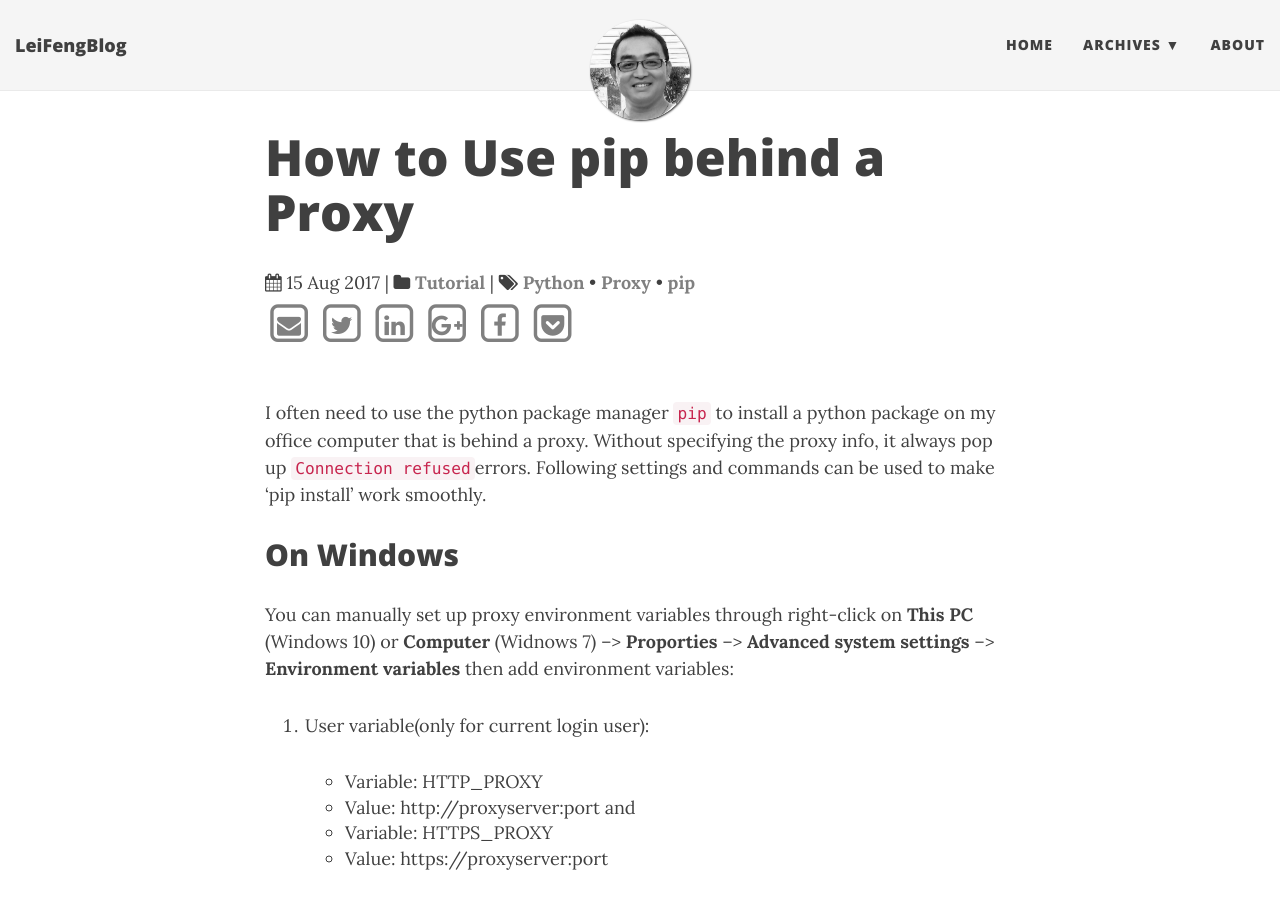
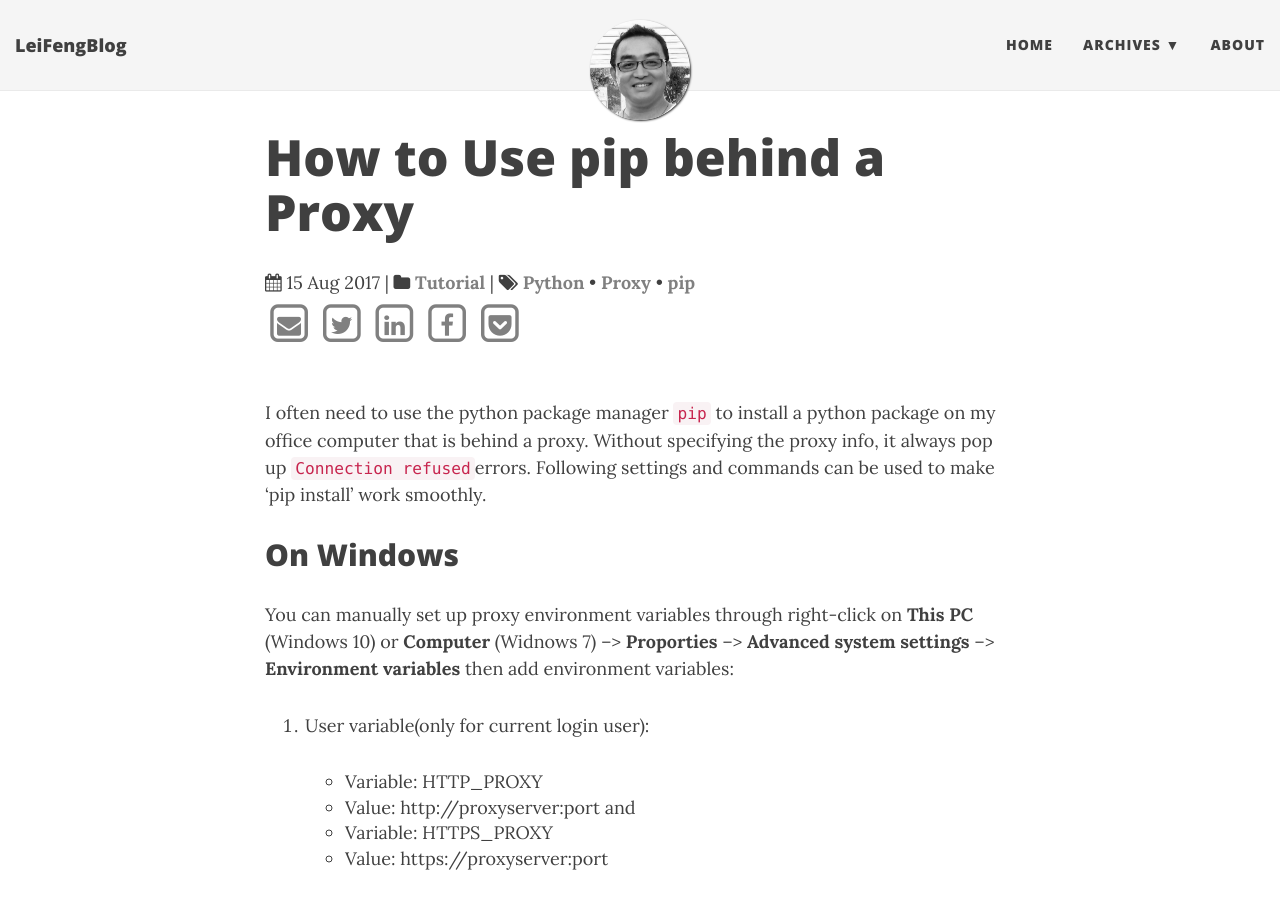
Before and after one commit to stonefl/stonefl.github.io, a Jekyll site: the page built from _posts/2017-09-22-how-to-use-pip-behind-a-proxy.md, in a window 1280 px wide and 900 px high. Built offline with Jekyll 4.4.1, drawn with Linux system fonts in a browser that asks for light colours; nearby versions of some CDN libraries; comment, search, counter and statistics services are not loaded.

Commit message:
deleted Google plus

```diff
--- a/_includes/share-social-icons.html
+++ b/_includes/share-social-icons.html
@@ -27,14 +27,6 @@
 			  </span>
 		  </a>
 
-         <!--Google plus-->
-
-		   <a href="https://plus.google.com/share?url={{ site.url }}{{ page.url }}" class="social-icons" target="_blank" title="Share on Google+">
-			 <span class="fa-stack fa-lg">
-				  <i class="fa fa-square-o fa-stack-2x"></i>
-				  <i class="fa fa-google-plus fa-stack-1x"></i>
-			  </span>
-		  </a>
 
           <!--Facebook-->
 
```
